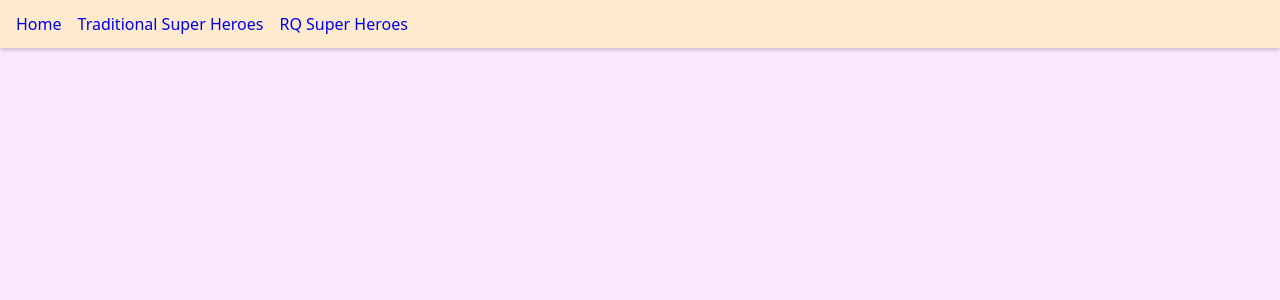
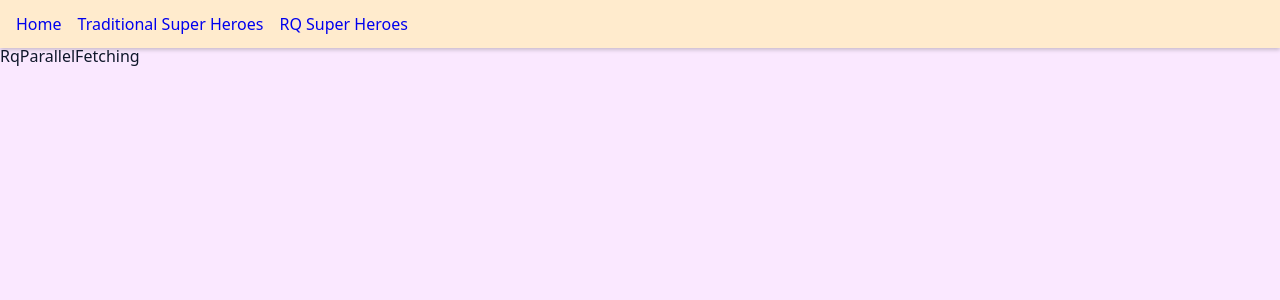
Before and after one commit to mo-sari/reactQuery, a React (Vite) app: page /rqparallelfetching in a window 1280 px wide. Shown: the top 300 px of the page. Built offline with nearby package versions, Linux system fonts and the light colour scheme; data requests are answered from the project's data file.

Commit message:
parallel querying in reactquery

```diff
--- a/src/App.jsx
+++ b/src/App.jsx
@@ -6,6 +6,7 @@ import "./App.css";
 import { QueryClientProvider,QueryClient } from "react-query";
 import {ReactQueryDevtools} from "react-query/devtools"
 import { RqSuperHero } from "./Components/RqSuperHero";
+import { RqParallelFetching } from "./Components/RqParallelFetching";
 const queryClient = new QueryClient();
 const App = () => {
   return <QueryClientProvider client={queryClient}>
@@ -26,7 +27,9 @@ const App = () => {
             </ul>
           </nav>
           <Routes>
-          <Route path="/rqsuperheros/:id" element={<RqSuperHero/>}/>          <Route path="/" element={<HomePage/>}/>
+          <Route path="/" element={<HomePage/>}/>
+          <Route path="/rqparallelfetching" element={<RqParallelFetching/>}/>
+          <Route path="/rqsuperheros/:id" element={<RqSuperHero/>}/>
           <Route path="superheros" element={<SuperHeros/>}/>
           <Route path="rqsuperheros" element={<RqSuperHeros/>}/>
 
--- /dev/null
+++ b/src/Components/RqParallelFetching.jsx
@@ -0,0 +1,18 @@
+import React from 'react'
+import { useQuery } from 'react-query'
+import axios from 'axios';
+export const RqParallelFetching = () => {
+    const {data:heros} = useQuery('super-heros',fetchSuperHeros);
+    const {data:friends} = useQuery('friends',fetchFriends);
+  return (
+    <div>RqParallelFetching</div>
+  )
+}
+//parallel querying in reactquery is as simple as
+//using the uerQuery multiple times
+const fetchSuperHeros = ()=>{
+    return axios.get('http://localhost:4000/superheroes')
+}
+const fetchFriends = ()=>{
+    return axios.get('http://localhost:4000/friends')
+}
```
